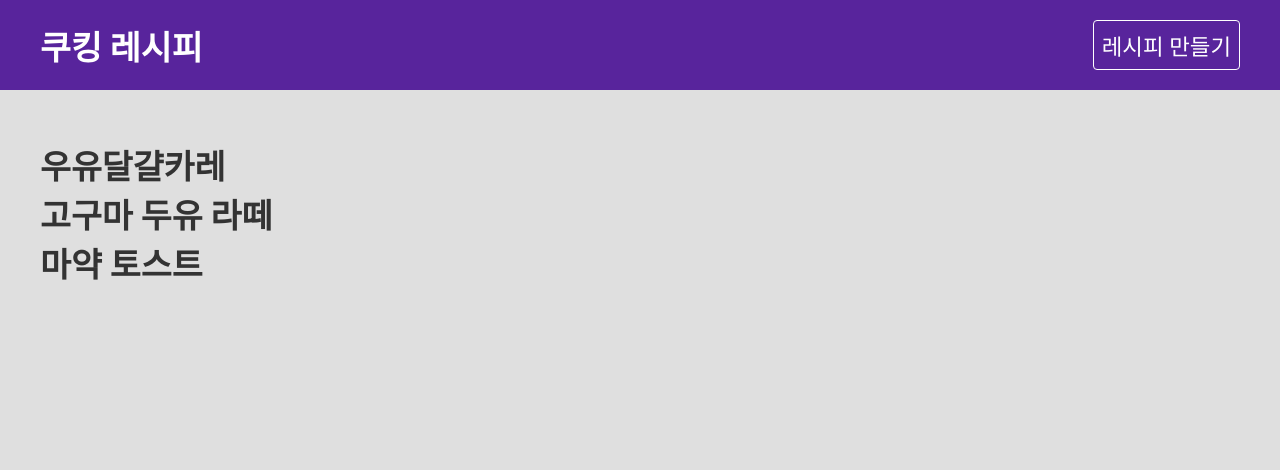
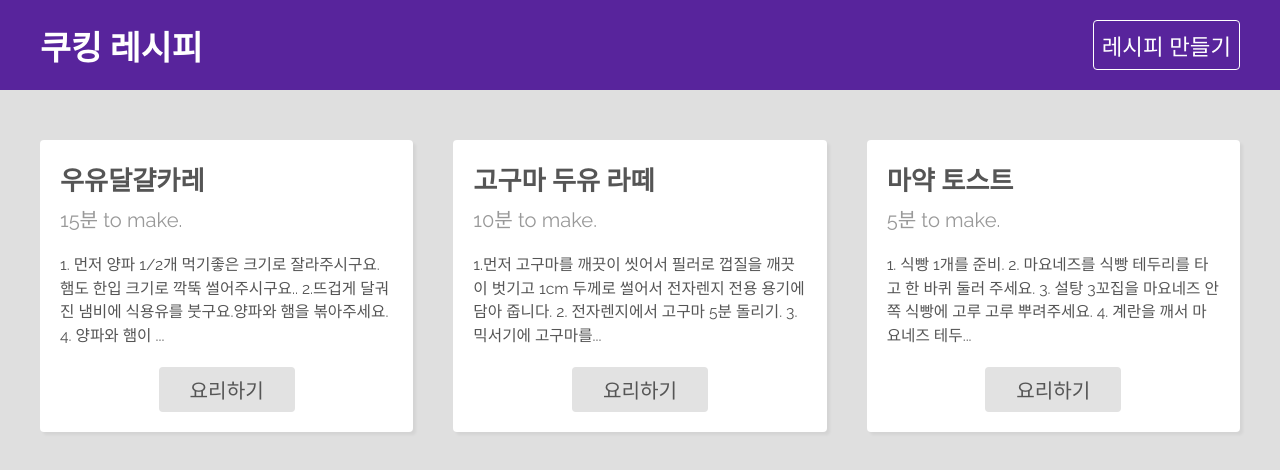
Before and after one commit to menysung/cooking-recipe, a React (Create React App) app: page / in a window 1280 px wide. Shown: the top 470 px of the page. Built offline with nearby package versions, Linux system fonts and the light colour scheme; data requests are answered from the project's data file.

Commit message:
한 개의 레시피 보이기

```diff
--- /dev/null
+++ b/src/components/RecipeList.css
@@ -0,0 +1,46 @@
+.recipe-list {
+  display: grid;
+  grid-template-columns: 1fr 1fr 1fr;
+  grid-gap: 40px;
+  max-width: 1200px;
+  margin: 40px auto;
+}
+.recipe-list .card {
+  background: #fff;
+  color: #333;
+  padding: 20px;
+  border-radius: 4px;
+  box-shadow: 3px 3px 3px rgba(0, 0, 0, 0.05);
+  transition: all 0.3s ease;
+  position: relative;
+}
+.recipe-list .card:hover {
+  transform: rotate(3deg);
+}
+.recipe-list .card h3 {
+  color: #555;
+  margin-bottom: 6px;
+}
+.recipe-list .card p {
+  color: #999;
+  font-size: 0.9em;
+}
+.recipe-list .card div {
+  color: #555;
+  font-size: 0.7em;
+  margin: 20px 0;
+  line-height: 1.5em;
+}
+.recipe-list .card a {
+  color: #555;
+  text-decoration: none;
+  display: block;
+  background: #e2e2e2;
+  font-size: 0.9em;
+  width: 100px;
+  text-align: center;
+  width: 120px;
+  padding: 8px;
+  border-radius: 4px;
+  margin: 20px auto 0;
+}
--- /dev/null
+++ b/src/components/RecipeList.js
@@ -0,0 +1,20 @@
+import "./RecipeList.css";
+import { Link } from "react-router-dom";
+
+const RecipeList = ({ recipes }) => {
+  return (
+    <div className="recipe-list">
+      {recipes.map((recipe) => (
+        <div key={recipe.id} className="card">
+          <h3>{recipe.title}</h3>
+          <p>{recipe.cookingTime} to make.</p>
+          <div>{recipe.method.substring(0, 100)}...</div>
+          {/* substring(0, 100)}... : 100까지만 표시하고 이후 ...로 표시*/}
+          <Link to={`/recipes/${recipe.id}`}>요리하기</Link>
+        </div>
+      ))}
+    </div>
+  );
+};
+
+export default RecipeList;
--- a/src/pages/home/Home.js
+++ b/src/pages/home/Home.js
@@ -1,3 +1,4 @@
+import RecipeList from "../../components/RecipeList";
 import { useFetch } from "../../hooks/useFetch";
 import "./Home.css";
 
@@ -8,7 +9,7 @@ const Home = () => {
       {/* && 는 ex)error 데이터가 null이 아닐때 표시한다. null일 때는 표시 안됨! */}
       {error && <p className="error">{error}</p>}
       {isPending && <p className="loading">로딩중 ...</p>}
-      {data && data.map((recipe) => <h2 key={recipe.id}>{recipe.title}</h2>)}
+      {data && <RecipeList recipes={data} />}
     </div>
   );
 };
--- a/src/pages/recipe/Recipe.css
+++ b/src/pages/recipe/Recipe.css
@@ -0,0 +1,36 @@
+.recipe {
+  max-width: 1200px;
+  margin: 40px auto;
+  text-align: center;
+  background: #fff;
+  padding: 40px;
+  box-sizing: border-box;
+}
+.recipe .time {
+  color: coral;
+  font-style: italic;
+  font-size: 1.2em;
+  margin-bottom: 15px;
+}
+.recipe ul {
+  display: flex;
+  padding: 0;
+  justify-content: center;
+  margin-top: 0;
+}
+.recipe li {
+  font-weight: 700;
+  list-style-type: none;
+  margin-right: 10px;
+  color: #777;
+}
+.recipe li::after {
+  content: ",";
+}
+.recipe li:last-child::after {
+  content: ".";
+}
+.method {
+  text-align: left;
+  line-height: 1.5em;
+}
--- a/src/pages/recipe/Recipe.js
+++ b/src/pages/recipe/Recipe.js
@@ -1,7 +1,31 @@
+import { useParams } from "react-router-dom";
 import "./Recipe.css";
+import { useFetch } from "../../hooks/useFetch";
 
+//요리하기 페이지 주소에 id 넘어온다
 const Recipe = () => {
-  return <div>Recipe</div>;
+  const { id } = useParams();
+  const url = "http://localhost:3030/recipes/" + id;
+  const { error, isPending, data: recipe } = useFetch(url);
+
+  return (
+    <div className="recipe">
+      {error && <p className="error">{error}</p>}
+      {isPending && <p className="loading">로딩중...</p>}
+      {recipe && (
+        <>
+          <h2 className="page-title">{recipe.title}</h2>
+          <p className="time">요리시간 {recipe.cookingTime} 완성!</p>
+          <ul>
+            {recipe.ingredients.map((ing) => (
+              <li key={ing}>{ing}</li>
+            ))}
+          </ul>
+          <p className="method">{recipe.method}</p>
+        </>
+      )}
+    </div>
+  );
 };
 
 export default Recipe;
```
